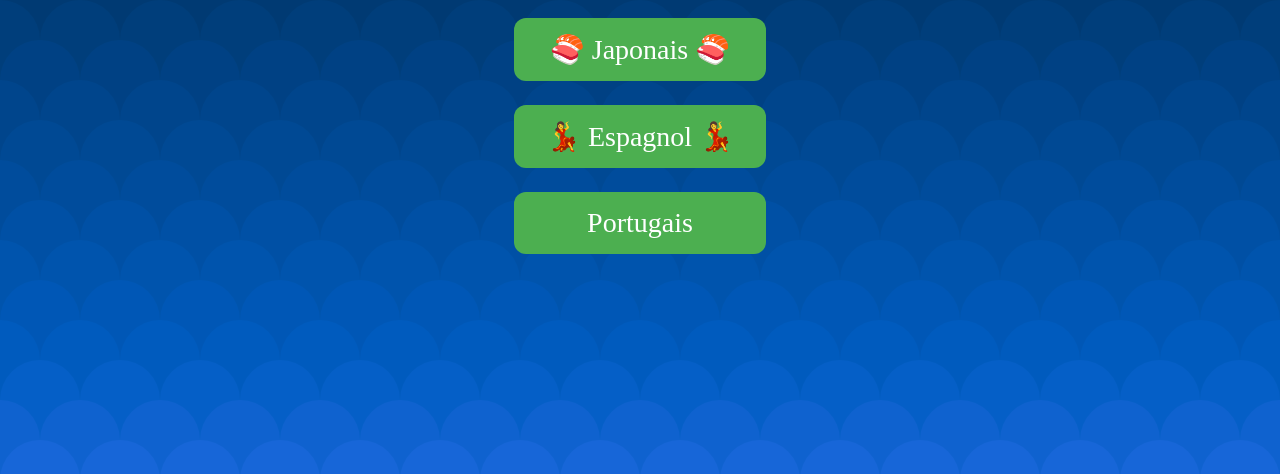
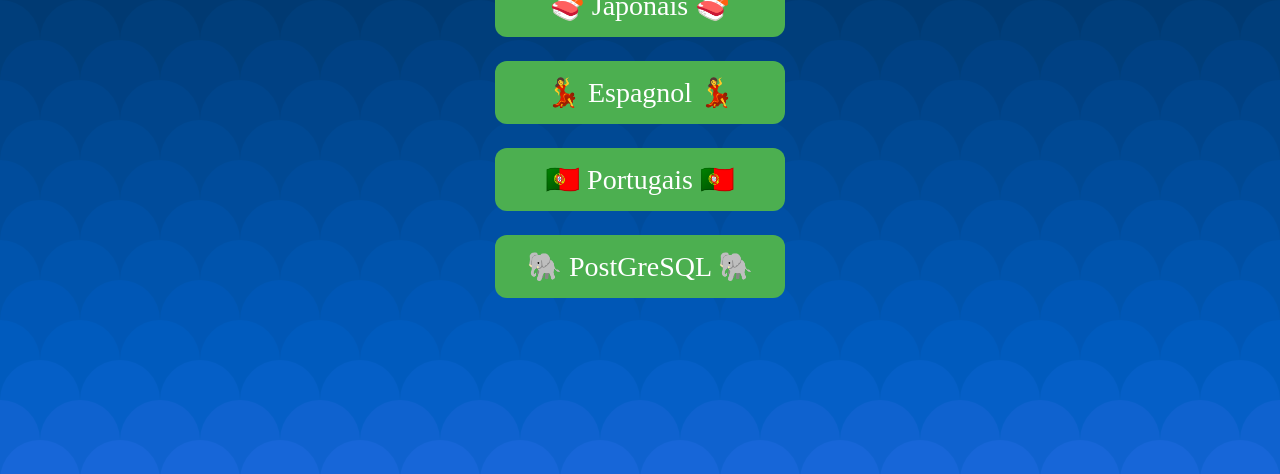
Before and after one commit to Maxime22/quiz, a website: page index.html in a window 1280 px wide. Shown: the part 320-794 px from the top of the page. Drawn offline with Linux system fonts and the light colour scheme.

Commit message:
add postgres in index.html

```diff
--- a/index.html
+++ b/index.html
@@ -1,10 +1,10 @@
 <!doctype html>
 <html lang="fr">
 <head>
-    <meta charset="UTF-8" />
-    <meta http-equiv="X-UA-Compatible" content="IE=edge" />
-    <meta name="viewport" content="width=device-width, initial-scale=1.0" />
-    <link rel="stylesheet" href="src/shared/css/style.css" />
+    <meta charset="UTF-8"/>
+    <meta http-equiv="X-UA-Compatible" content="IE=edge"/>
+    <meta name="viewport" content="width=device-width, initial-scale=1.0"/>
+    <link rel="stylesheet" href="src/shared/css/style.css"/>
     <title>Quiz Selection</title>
 </head>
 <body class="index-body">
@@ -23,7 +23,12 @@
     <a
             href="src/languages/portugues/html/frenchtoportugues.html"
             class="index-quiz-button"
-        >Portugais</a
+    >🇵🇹 Portugais 🇵🇹</a
+    >
+    <a
+            href="https://pgexercises.com/questions/basic/"
+            class="index-quiz-button"
+    >🐘 PostGreSQL 🐘</a
     >
 </div>
 </body>
```
Lines whose indentation alone changed are shown as unchanged.
